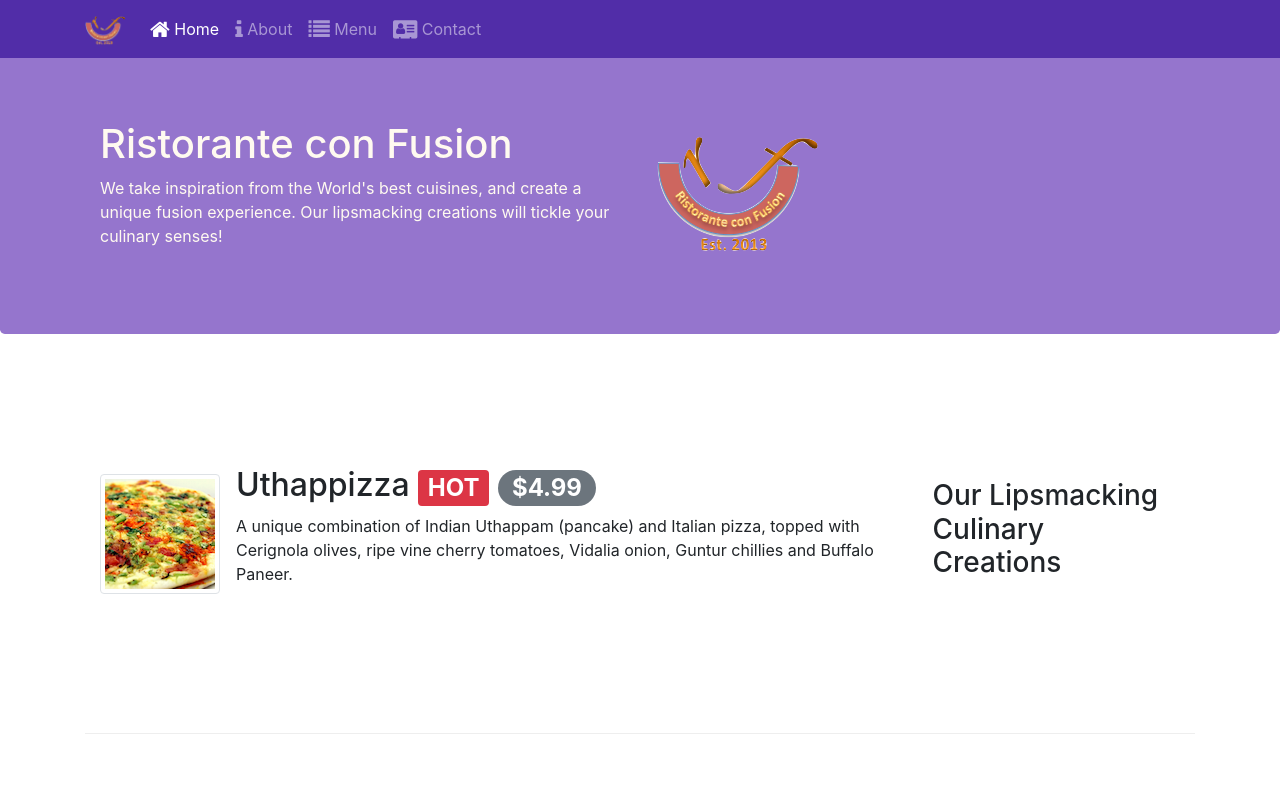
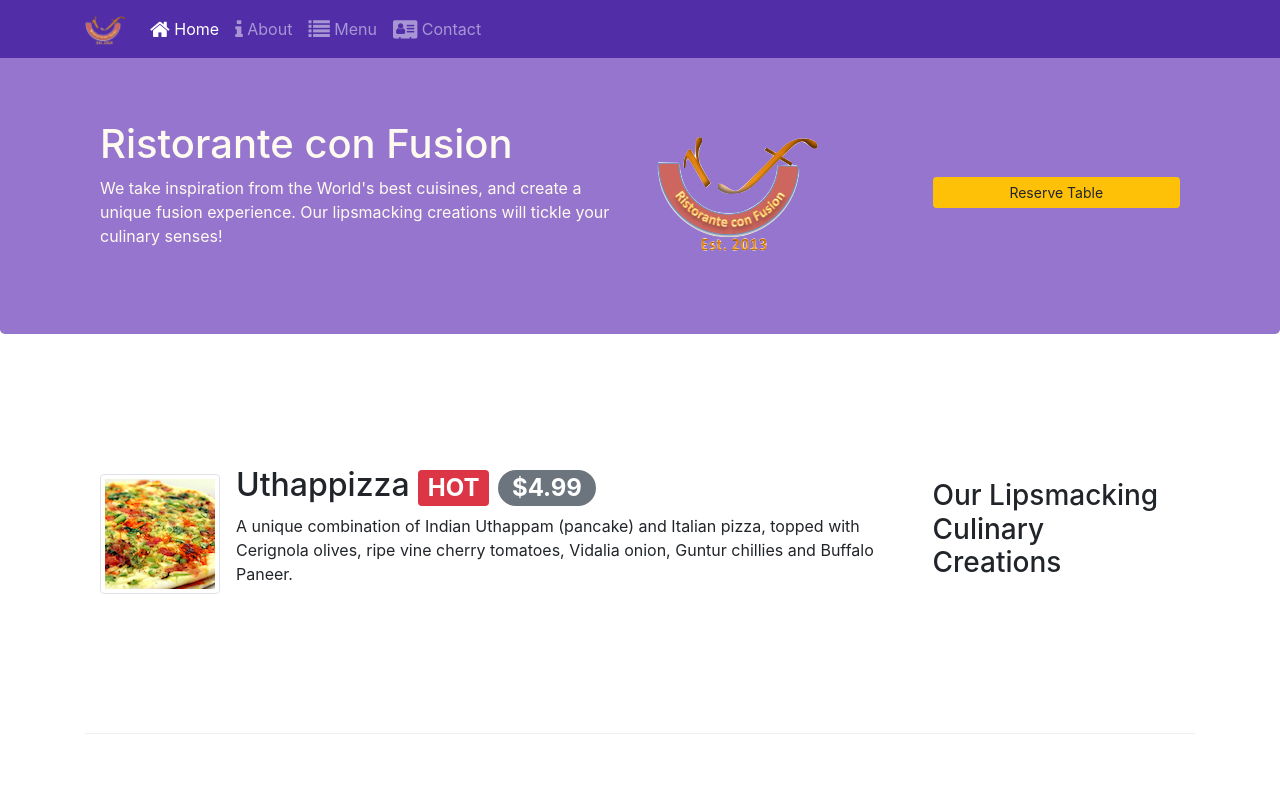
Before and after one commit to Kritika-Singhal/Confusion, a website: page index.html in a window 1280 px wide. Shown: the top 800 px of the page. Drawn offline with nearby package versions, Linux system fonts and the light colour scheme.

Commit message:
Assignment 2 Task 3

```diff
--- a/index.html
+++ b/index.html
@@ -39,8 +39,12 @@
                     <h1>Ristorante con Fusion</h1>
                     <p>We take inspiration from the World's best cuisines, and create a unique fusion experience. Our lipsmacking creations will tickle your culinary senses!</p>
                 </div>
-                <div class="col-12 col-sm align-self-center">
+                <div class="col-12 col-sm-3 align-self-center">
                     <img src="img/logo.png" class="img-fluid">
+                </div>
+
+                <div class="col-12 col-sm-3 align-self-center">
+                    <a href="#reserve" class="btn btn-warning btn-sm btn-block" role="button">Reserve Table</a>
                 </div>
             </div>
         </div>
@@ -92,7 +96,7 @@
             </div>
         </div>
 
-        <div class="row row-content align-self-center">
+        <div class="row row-content align-items-center">
             <div class="col-12 offset-sm-2 col-sm-8">
                 <form>
                     <div class="card">
@@ -125,7 +129,7 @@
                                 </div>
                                 <div class="custom-control custom-radio custom-control-inline">
                                     <input type="radio" id="customRadio6" name="customRadio" class="custom-control-input">
-                                    <label class="custom-control-label" for="customRadio2">6</label>
+                                    <label class="custom-control-label" for="customRadio6">6</label>
                                 </div>
                             </div>
                         </div>
@@ -138,7 +142,7 @@
                                 <input type="text" class="form-control" id="time" name="time" placeholder="Time">
                             </div>
                         </div>
-                        <div class="form-group row">
+                        <div class="form-group row" id="reserve">
                             <div class="offset-md-2 col-md-10">
                                 <button type="submit" class="btn btn-primary">Reserve</button>
                             </div>
```
